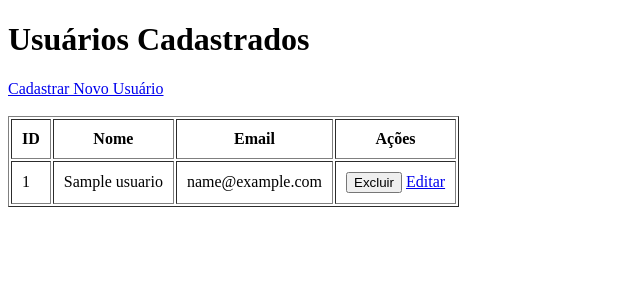
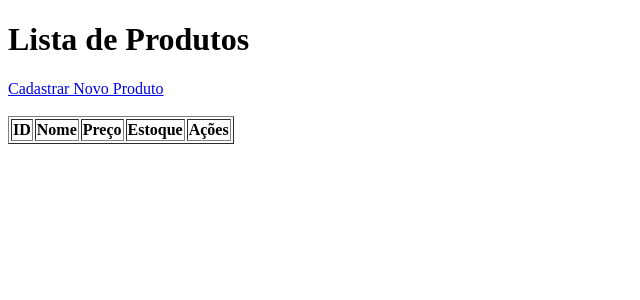
Before and after one commit to Arthuranjo/sistema-de-gerenciamento, a FastAPI app: page /usuarios/pagina in a window 1280 px wide. Shown: the top 300 px of the page, without its empty margins (0-640 px from the left). Run offline with FastAPI, Linux system fonts and the light colour scheme; tables that the repository leaves empty or names only in its code hold one stand-in row (values such as "Sample post"); lists and menus that the app fills with data are empty.

```diff
--- a/templates/produtos/editar.html
+++ b/templates/produtos/editar.html
@@ -26,5 +26,6 @@
 
     <br>
     <a href="/produtos/pagina">Voltar para a lista</a>
+    <a href="home.html">voltar a tela de inicio</a>
 </body>
 </html>
--- a/templates/produtos/formulario.html
+++ b/templates/produtos/formulario.html
@@ -26,5 +26,6 @@
 
     <br>
     <a href="/produtos/pagina">Ver todos os produtos</a>
+    <a href="home.html">voltar a tela de inicio</a>
 </body>
 </html>
--- a/templates/usuarios/listar.html
+++ b/templates/usuarios/listar.html
@@ -2,39 +2,40 @@
 <html lang="pt-br">
 <head>
     <meta charset="UTF-8">
-    <title>Lista de Usuários</title>
+    <title>Lista de Produtos</title>
 </head>
 <body>
-    <h1>Usuários Cadastrados</h1>
+    <h1>Lista de Produtos</h1>
 
-    <a href="/usuarios/formulario">Cadastrar Novo Usuário</a><br><br>
+    <a href="/produtos/formulario">Cadastrar Novo Produto</a>
+    <br><br>
 
-    {% if usuarios %}
-        <table border="1" cellpadding="10">
+    <table border="1">
+        <thead>
             <tr>
                 <th>ID</th>
                 <th>Nome</th>
-                <th>Email</th>
+                <th>Preço</th>
+                <th>Estoque</th>
                 <th>Ações</th>
             </tr>
-            {% for usuario in usuarios %}
+        </thead>
+        <tbody>
+            {% for produto in produtos %}
             <tr>
-                <td>{{ usuario.id }}</td>
-                <td>{{ usuario.nome }}</td>
-                <td>{{ usuario.email }}</td>
+                <td>{{ produto.id }}</td>
+                <td>{{ produto.nome }}</td>
+                <td>R$ {{ "%.2f"|format(produto.preco) }}</td>
+                <td>{{ produto.estoque }}</td>
                 <td>
-
-                    <form action="/usuarios/deletar" method="post" style="display:inline;">
-                        <input type="hidden" name="id" value="{{ usuario.id }}">
-                        <button type="submit" onclick="return confirm('Deseja excluir este usuário?');">Excluir</button>
+                    <a href="/produtos/formulario_editar/{{ produto.id }}">Editar</a> |
+                    <form method="post" action="/produtos/deletar/{{ produto.id }}" style="display:inline;">
+                        <button type="submit" onclick="return confirm('Tem certeza que deseja excluir?')">Excluir</button>
                     </form>
-                    <a href="/usuarios/formulario?id={{ usuario.id }}&nome={{ usuario.nome }}&email={{ usuario.email }}">Editar</a>
                 </td>
             </tr>
             {% endfor %}
-        </table>
-    {% else %}
-        <p>Nenhum usuário cadastrado.</p>
-    {% endif %}
+        </tbody>
+    </table>
 </body>
 </html>
```
Also changed, not shown: controllers/usuario_controller.py (+8 -2 lines), routes/produto_routes.py (+4 -5 lines), routes/usuario_routes.py (+14 -11 lines), templates/usuarios/editar.html (added, +31 -0 lines), templates/usuarios/formulario.html (+27 -16 lines).
